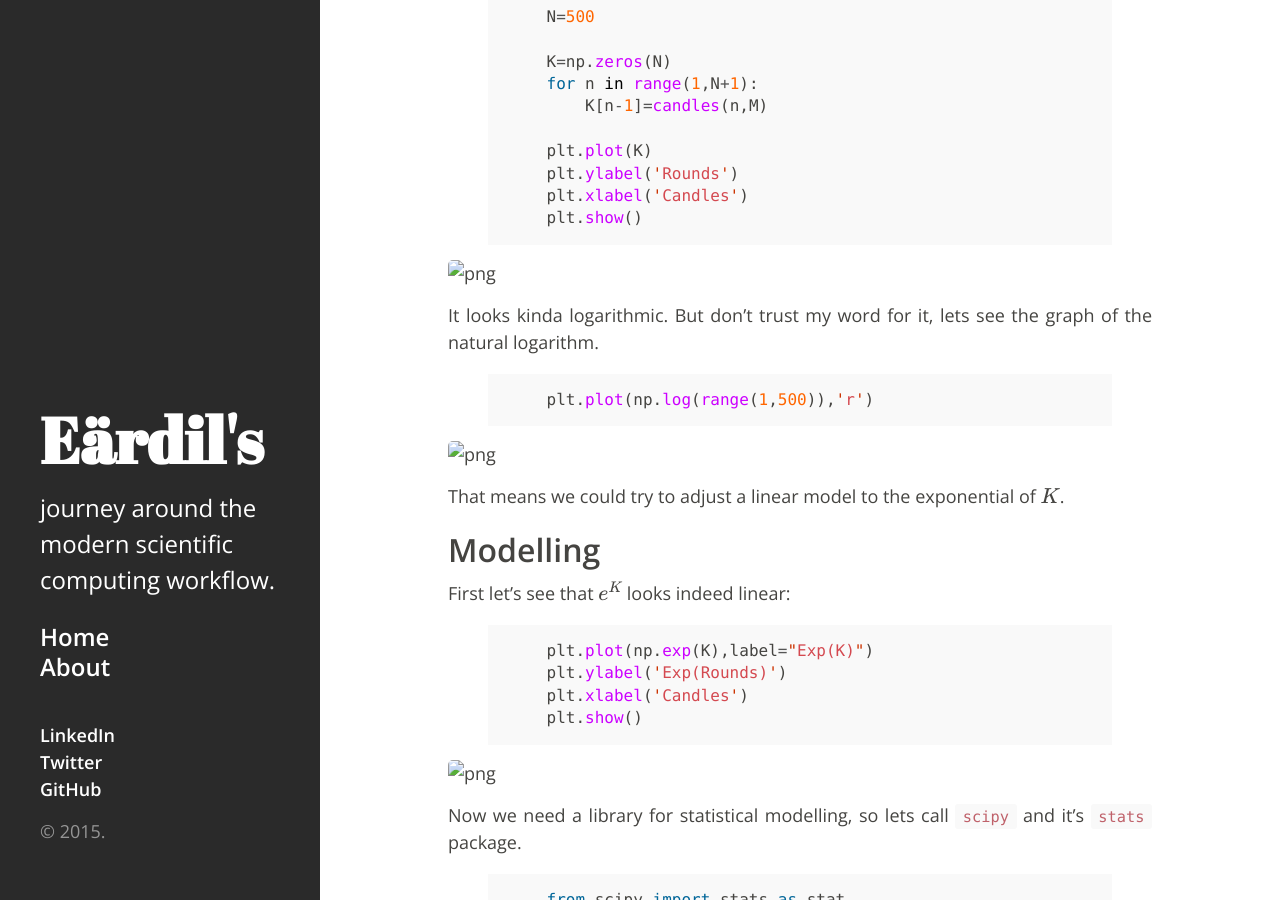
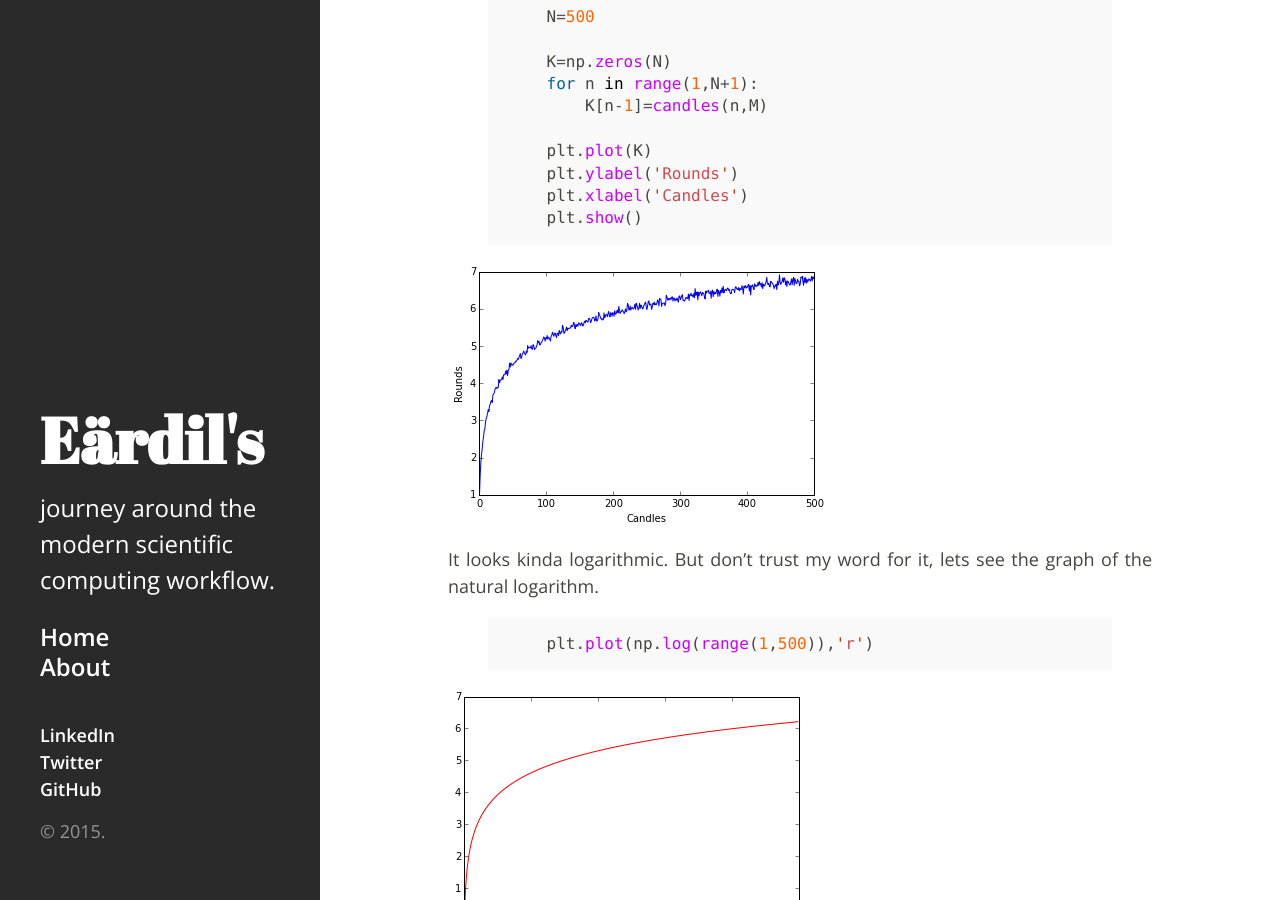
Before and after one commit to eardil/eardil.github.io, a Jekyll site: the page built from _posts/2015-08-22-second-crawl.md, in a window 1280 px wide and 900 px high, scrolled down 1720 px. Built offline with Jekyll 4.4.1, drawn with Linux system fonts in a browser that asks for light colours; formulas are drawn with MathJax 3.

Commit message:
imagenes bien aaaahh

```diff
--- a/_posts/2015-08-22-second-crawl.md
+++ b/_posts/2015-08-22-second-crawl.md
@@ -71,7 +71,7 @@
     plt.show()
 {% endhighlight %}
 
-![png](../img/2015-08-22-second-crawl_files/2015-08-22-second-crawl_10_0.png)
+![png](http://eardil.github.io/img/2015-08-22-second-crawl_files/2015-08-22-second-crawl_10_0.png)
 
 
 It looks kinda logarithmic. But don't trust my word for it, lets see the graph of the natural logarithm.
@@ -80,7 +80,7 @@
     plt.plot(np.log(range(1,500)),'r')
 {% endhighlight %}
 
-![png](/images/2015-08-22-second-crawl_files/2015-08-22-second-crawl_12_1.png)
+![png](http://eardil.github.io/img/2015-08-22-second-crawl_files/2015-08-22-second-crawl_12_1.png)
 
 
 That means we could try to adjust a linear model to the exponential of $$K$$.
@@ -96,7 +96,7 @@
     plt.show()
 {% endhighlight %}
 
-![png](../img/2015-08-22-second-crawl_files/2015-08-22-second-crawl_15_0.png)
+![png](http://eardil.github.io/img/2015-08-22-second-crawl_files/2015-08-22-second-crawl_15_0.png)
 
 
 Now we need a library for statistical modelling, so lets call `scipy` and it's `stats` package.
@@ -125,7 +125,7 @@
     plt.show()
 {% endhighlight %}
 
-![png](../img/2015-08-22-second-crawl_files/2015-08-22-second-crawl_21_0.png)
+![png](http://eardil.github.io/img/2015-08-22-second-crawl_files/2015-08-22-second-crawl_21_0.png)
 
 
 Pretty neat, although I would prefer a linear regression function with some kind of predict function or fitted values but I'll leave that for other post.
@@ -143,7 +143,7 @@
     plt.show()
 {% endhighlight %}
 
-![png](../img/2015-08-22-second-crawl_files/2015-08-22-second-crawl_23_0.png)
+![png](http://eardil.github.io/img/2015-08-22-second-crawl_files/2015-08-22-second-crawl_23_0.png)
 
 
 ---
```
